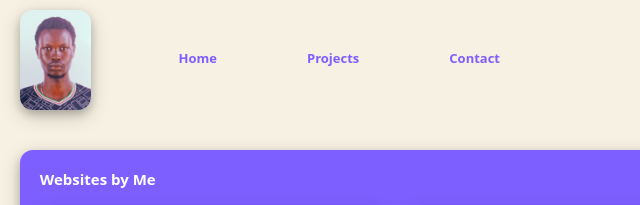
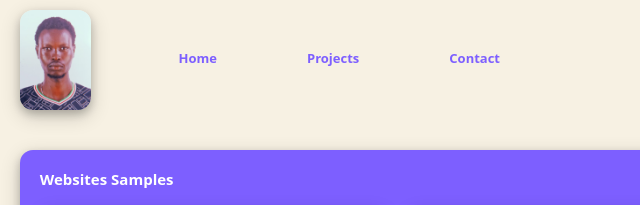
Before and after one commit to diingmike/mchan, a plain HTML site: page projects.html in a window 1280 px wide. Shown: the top 205 px of the page, 60-700 px from the left. Drawn offline with nearby package versions, Linux system fonts and the light colour scheme.

Commit message:
Update projects.html

```diff
--- a/projects.html
+++ b/projects.html
@@ -45,7 +45,7 @@
 		<!--projects-->
 			<div class = "container" style = "margin-top: 50px;">
 				<div class = "web">
-					<h1 class = "project-title"> Websites by Me </h1>
+					<h1 class = "project-title"> Websites Samples </h1>
 
 					<div class = "websites">
 						<a href = "">
```
